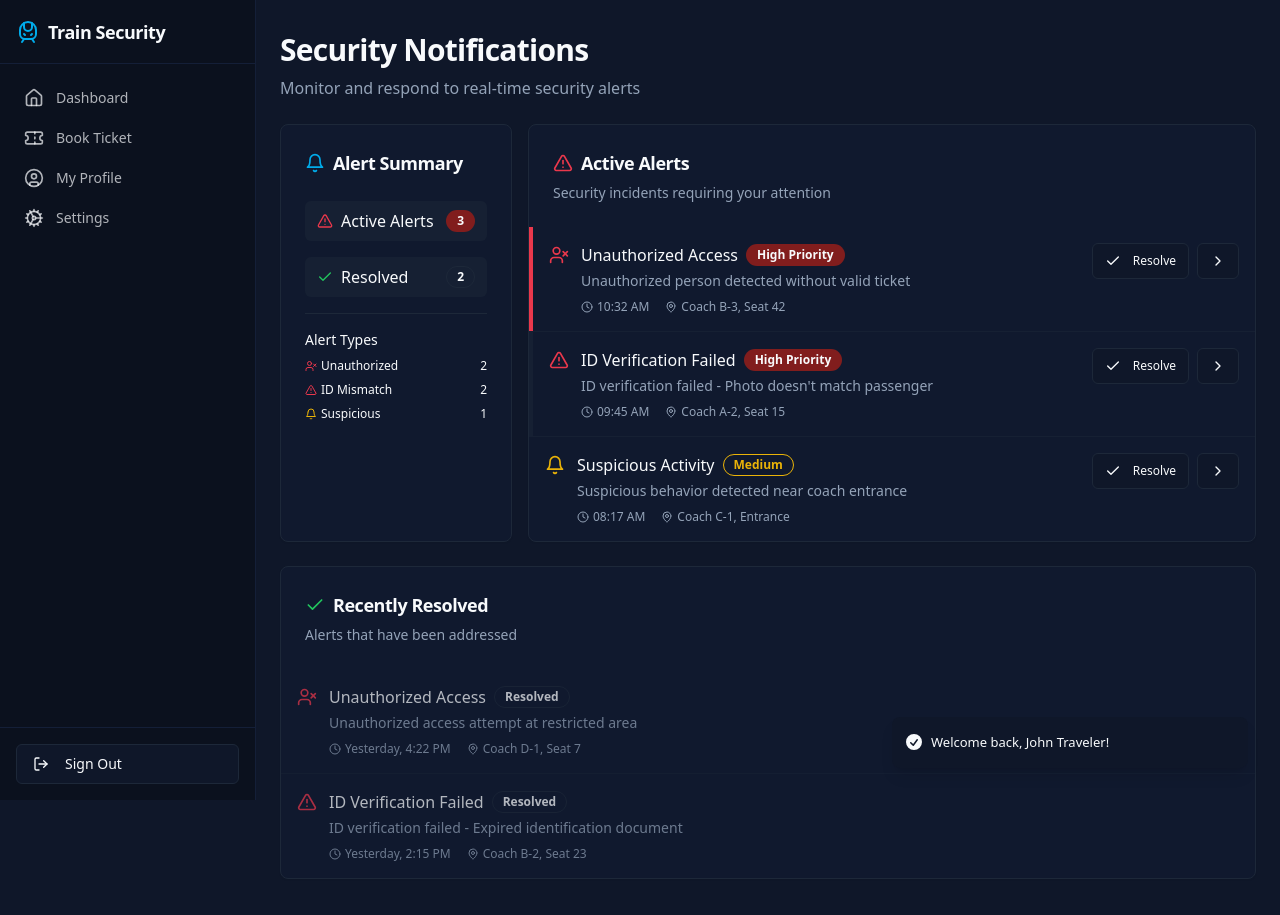
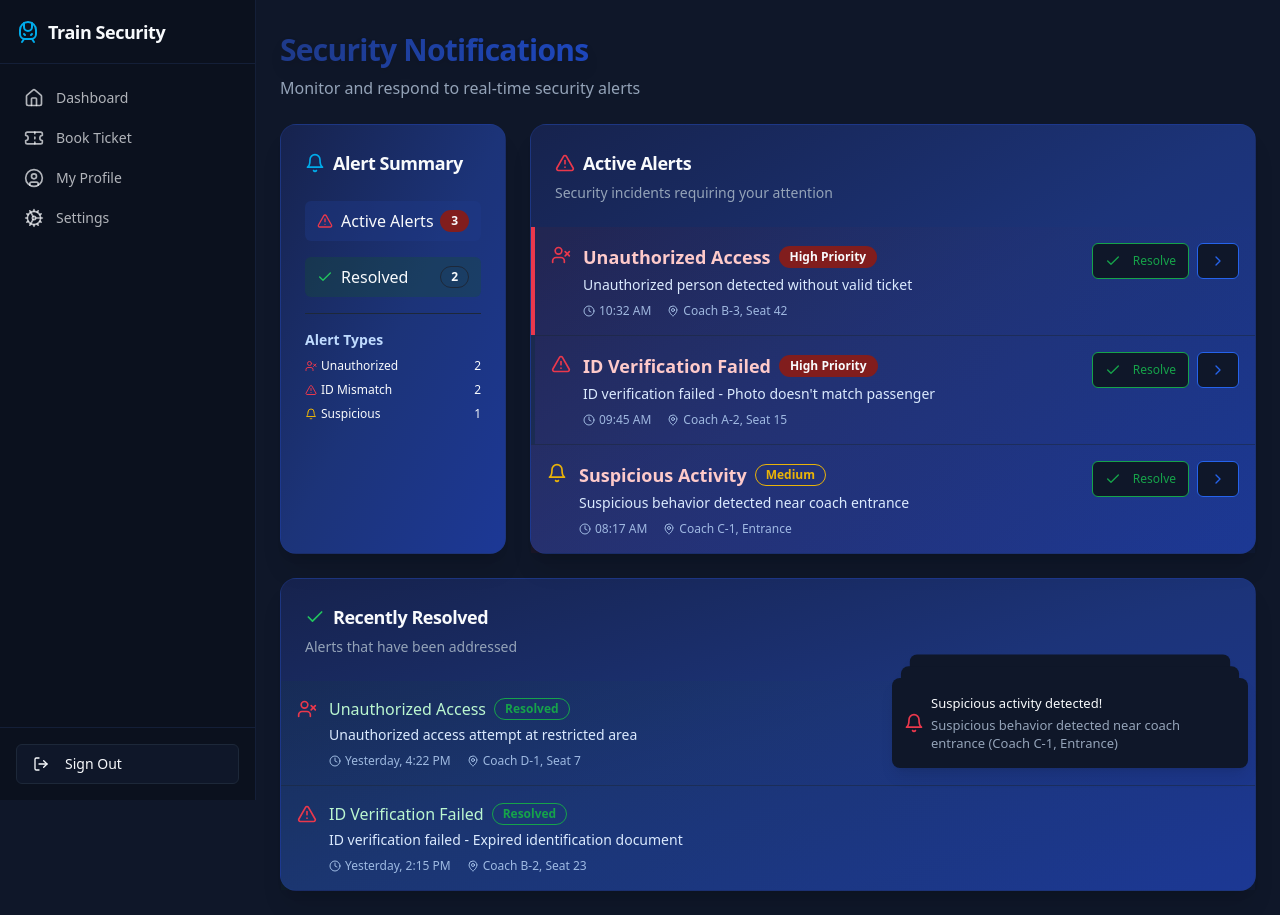
Before and after one commit to advay77/Train_guard, a React (Vite) app: page /notifications in a window 1280 px wide. Both pictures are taken after typing "name@example.com", "Sample123" into the empty fields and a click on the button "Sign In". Built offline with nearby package versions, Linux system fonts and the light colour scheme.

Commit message:
Advay dashboard

```diff
--- a/src/pages/LogsPage.tsx
+++ b/src/pages/LogsPage.tsx
@@ -1,4 +1,3 @@
-
 import React, { useState } from "react";
 import {
   Card,
@@ -23,6 +22,7 @@ import {
   Shield,
   UserX
 } from "lucide-react";
+import { useLocation, useNavigate } from "react-router-dom";
 
 // Mock security logs data
 const mockSecurityLogs = [
@@ -172,6 +172,21 @@ export function LogsPage() {
   const [searchQuery, setSearchQuery] = useState("");
   const [filterType, setFilterType] = useState("all");
   const [filterSeverity, setFilterSeverity] = useState("all");
+  const location = useLocation();
+  const navigate = useNavigate();
+
+  // Auto-filter if coming from dashboard with ?filter=unauthorized_access
+  React.useEffect(() => {
+    const params = new URLSearchParams(location.search);
+    const filter = params.get("filter");
+    if (filter) setFilterType(filter);
+  }, [location.search]);
+
+  // Summary counts
+  const totalLogs = mockSecurityLogs.length;
+  const unauthorizedCount = mockSecurityLogs.filter(l => l.type === "unauthorized_access").length;
+  const suspiciousCount = mockSecurityLogs.filter(l => l.type === "suspicious_activity").length;
+  const idMismatchCount = mockSecurityLogs.filter(l => l.type === "id_mismatch").length;
 
   // Filter security logs based on search and filters
   const filteredSecurityLogs = mockSecurityLogs.filter(log => {
@@ -233,12 +248,39 @@ export function LogsPage() {
   };
 
   return (
-    <div className="space-y-6">
-      <div className="flex flex-col space-y-2">
-        <h1 className="text-3xl font-bold tracking-tight">Security Logs</h1>
-        <p className="text-muted-foreground">
-          Review security incidents and access logs
-        </p>
+    <div className="space-y-6 px-2 sm:px-0">
+      <div className="flex flex-col sm:flex-row sm:items-center sm:justify-between gap-4">
+        <div>
+          <h1 className="text-3xl font-extrabold tracking-tight bg-gradient-to-r from-blue-900 via-blue-700 to-blue-500 bg-clip-text text-transparent drop-shadow-lg">
+            Security Logs
+          </h1>
+          <p className="text-muted-foreground text-base font-medium">
+            Review security incidents and access logs
+          </p>
+        </div>
+        <Button onClick={() => navigate("/SecurityDashboard")}
+          className="bg-blue-700 text-white font-semibold shadow hover:bg-blue-800 transition-all flex items-center gap-2 px-4 py-2 rounded-lg">
+          Back to Dashboard
+        </Button>
+      </div>
+      {/* Summary cards */}
+      <div className="grid grid-cols-1 sm:grid-cols-4 gap-4">
+        <div className="bg-gradient-to-br from-blue-900/20 to-blue-800/20 rounded-xl shadow p-4 flex flex-col items-center">
+          <span className="text-lg font-bold text-blue-800">{totalLogs}</span>
+          <span className="text-xs text-blue-900/80">Total Logs</span>
+        </div>
+        <div className="bg-gradient-to-br from-red-900/20 to-blue-800/20 rounded-xl shadow p-4 flex flex-col items-center">
+          <span className="text-lg font-bold text-red-700">{unauthorizedCount}</span>
+          <span className="text-xs text-red-900/80">Unauthorized</span>
+        </div>
+        <div className="bg-gradient-to-br from-yellow-900/20 to-blue-800/20 rounded-xl shadow p-4 flex flex-col items-center">
+          <span className="text-lg font-bold text-yellow-600">{idMismatchCount}</span>
+          <span className="text-xs text-yellow-900/80">ID Mismatch</span>
+        </div>
+        <div className="bg-gradient-to-br from-green-900/20 to-blue-800/20 rounded-xl shadow p-4 flex flex-col items-center">
+          <span className="text-lg font-bold text-green-700">{suspiciousCount}</span>
+          <span className="text-xs text-green-900/80">Suspicious</span>
+        </div>
       </div>
 
       <Card className="bg-card/70">
@@ -332,7 +374,7 @@ export function LogsPage() {
                         filteredSecurityLogs.map(log => (
                           <tr
                             key={log.id}
-                            className="border-b transition-colors hover:bg-secondary/20"
+                            className={`border-b transition-colors hover:bg-blue-900/10 ${filterType === 'unauthorized_access' && log.type === 'unauthorized_access' ? 'bg-red-900/10 font-bold' : ''}`}
                           >
                             <td className="p-4 align-middle">
                               <div className="flex flex-col">
--- a/src/pages/NotificationsPage.tsx
+++ b/src/pages/NotificationsPage.tsx
@@ -1,4 +1,3 @@
-
 import React, { useState } from "react";
 import {
   Card,
@@ -19,6 +18,7 @@ import {
   MapPin,
   UserX
 } from "lucide-react";
+import { toast } from "sonner";
 
 // Mock data for alerts
 const mockAlerts = [
@@ -71,6 +71,7 @@ const mockAlerts = [
 
 export function NotificationsPage() {
   const [alerts, setAlerts] = useState(mockAlerts);
+  const [shownAlertIds, setShownAlertIds] = useState<string[]>([]);
 
   const handleResolveAlert = (alertId: string) => {
     setAlerts(prevAlerts =>
@@ -80,7 +81,30 @@ export function NotificationsPage() {
           : alert
       )
     );
+    toast.success("Alert marked as resolved.");
   };
+
+  // Show toast for new active alerts only
+  React.useEffect(() => {
+    const newActive = alerts.filter(a => a.status === "active" && !shownAlertIds.includes(a.id));
+    if (newActive.length > 0) {
+      newActive.forEach(alert => {
+        toast(
+          alert.type === "unauthorized"
+            ? "Unauthorized person detected!"
+            : alert.type === "match_failed"
+              ? "ID verification failed!"
+              : "Suspicious activity detected!",
+          {
+            description: `${alert.description} (${alert.location})`,
+            duration: 5000,
+            icon: <Bell className="h-5 w-5 text-alert" />,
+          }
+        );
+      });
+      setShownAlertIds(prev => [...prev, ...newActive.map(a => a.id)]);
+    }
+  }, [alerts, shownAlertIds]);
 
   const activeAlerts = alerts.filter(alert => alert.status === "active");
   const resolvedAlerts = alerts.filter(alert => alert.status === "resolved");
@@ -110,16 +134,17 @@ export function NotificationsPage() {
   };
 
   return (
-    <div className="space-y-6">
+    <div className="space-y-6 px-2 sm:px-0">
       <div className="flex flex-col space-y-2">
-        <h1 className="text-3xl font-bold tracking-tight">Security Notifications</h1>
-        <p className="text-muted-foreground">
+        <h1 className="text-3xl font-extrabold tracking-tight bg-gradient-to-r from-blue-900 via-blue-700 to-blue-500 bg-clip-text text-transparent drop-shadow-lg">
+          Security Notifications
+        </h1>
+        <p className="text-muted-foreground text-base font-medium">
           Monitor and respond to real-time security alerts
         </p>
       </div>
-
-      <div className="grid grid-cols-1 md:grid-cols-4 gap-4">
-        <Card className="md:col-span-1 bg-card/70">
+      <div className="grid grid-cols-1 md:grid-cols-4 gap-6">
+        <Card className="md:col-span-1 bg-gradient-to-br from-blue-950/80 via-blue-900/80 to-blue-800/80 rounded-2xl shadow-xl border border-blue-900/40">
           <CardHeader>
             <CardTitle className="flex items-center text-lg">
               <Bell className="h-5 w-5 mr-2 text-primary" />
@@ -127,26 +152,23 @@ export function NotificationsPage() {
             </CardTitle>
           </CardHeader>
           <CardContent className="space-y-4">
-            <div className="flex items-center justify-between py-2 px-3 bg-secondary/50 rounded-md">
+            <div className="flex items-center justify-between py-2 px-3 bg-blue-900/40 rounded-md">
               <div className="flex items-center">
                 <AlertTriangle className="h-4 w-4 mr-2 text-alert" />
                 <span>Active Alerts</span>
               </div>
               <Badge variant="destructive">{activeAlerts.length}</Badge>
             </div>
-
-            <div className="flex items-center justify-between py-2 px-3 bg-secondary/50 rounded-md">
+            <div className="flex items-center justify-between py-2 px-3 bg-green-900/30 rounded-md">
               <div className="flex items-center">
                 <Check className="h-4 w-4 mr-2 text-success" />
                 <span>Resolved</span>
               </div>
               <Badge variant="outline">{resolvedAlerts.length}</Badge>
             </div>
-
             <Separator />
-
             <div className="space-y-2">
-              <h3 className="text-sm font-medium">Alert Types</h3>
+              <h3 className="text-sm font-semibold text-blue-200">Alert Types</h3>
               <div className="grid grid-cols-1 gap-2 text-xs">
                 <div className="flex items-center justify-between">
                   <div className="flex items-center">
@@ -155,7 +177,6 @@ export function NotificationsPage() {
                   </div>
                   <span>{alerts.filter(a => a.type === "unauthorized").length}</span>
                 </div>
-
                 <div className="flex items-center justify-between">
                   <div className="flex items-center">
                     <AlertTriangle className="h-3 w-3 mr-1 text-alert" />
@@ -163,7 +184,6 @@ export function NotificationsPage() {
                   </div>
                   <span>{alerts.filter(a => a.type === "match_failed").length}</span>
                 </div>
-
                 <div className="flex items-center justify-between">
                   <div className="flex items-center">
                     <Bell className="h-3 w-3 mr-1 text-yellow-500" />
@@ -175,8 +195,7 @@ export function NotificationsPage() {
             </div>
           </CardContent>
         </Card>
-
-        <Card className="md:col-span-3 bg-card/70">
+        <Card className="md:col-span-3 bg-gradient-to-br from-blue-950/80 via-blue-900/80 to-blue-800/80 rounded-2xl shadow-xl border border-blue-900/40">
           <CardHeader>
             <CardTitle className="flex items-center text-lg">
               <AlertTriangle className="h-5 w-5 mr-2 text-alert" />
@@ -189,10 +208,11 @@ export function NotificationsPage() {
           <CardContent className="p-0">
             {activeAlerts.length > 0 ? (
               <div className="divide-y divide-border/50">
-                {activeAlerts.map(alert => (
+                {activeAlerts.map((alert, idx) => (
                   <div
                     key={alert.id}
-                    className={`p-4 hover:bg-secondary/30 transition-colors ${alert.priority === 'high' ? 'border-l-4 border-alert' : ''}`}
+                    className={`p-4 animate-pop-in bg-gradient-to-r from-red-900/10 to-blue-900/10 hover:bg-blue-900/20 transition-colors ${alert.priority === 'high' ? 'border-l-4 border-alert' : ''}`}
+                    style={{ animationDelay: `${idx * 80}ms` }}
                   >
                     <div className="flex items-start justify-between">
                       <div className="flex items-start space-x-3">
@@ -201,7 +221,7 @@ export function NotificationsPage() {
                         </div>
                         <div>
                           <div className="flex items-center space-x-2">
-                            <h3 className="font-medium">
+                            <h3 className="font-semibold text-lg text-red-200">
                               {alert.type === "unauthorized"
                                 ? "Unauthorized Access"
                                 : alert.type === "match_failed"
@@ -210,15 +230,15 @@ export function NotificationsPage() {
                             </h3>
                             {renderPriorityBadge(alert.priority)}
                           </div>
-                          <p className="text-sm text-muted-foreground mt-1">
+                          <p className="text-sm text-blue-100 mt-1">
                             {alert.description}
                           </p>
                           <div className="flex items-center space-x-4 mt-2 text-xs">
-                            <div className="flex items-center text-muted-foreground">
+                            <div className="flex items-center text-blue-200/80">
                               <Clock className="h-3 w-3 mr-1" />
                               {alert.timestamp}
                             </div>
-                            <div className="flex items-center text-muted-foreground">
+                            <div className="flex items-center text-blue-200/80">
                               <MapPin className="h-3 w-3 mr-1" />
                               {alert.location}
                             </div>
@@ -229,7 +249,7 @@ export function NotificationsPage() {
                         <Button
                           variant="outline"
                           size="sm"
-                          className="text-xs"
+                          className="text-xs border-green-600 text-green-600 hover:bg-green-600/10"
                           onClick={() => handleResolveAlert(alert.id)}
                         >
                           <Check className="h-3 w-3 mr-1" />
@@ -238,7 +258,7 @@ export function NotificationsPage() {
                         <Button
                           variant="outline"
                           size="sm"
-                          className="text-xs"
+                          className="text-xs border-blue-600 text-blue-600 hover:bg-blue-600/10"
                         >
                           <ChevronRight className="h-3 w-3" />
                         </Button>
@@ -259,8 +279,7 @@ export function NotificationsPage() {
           </CardContent>
         </Card>
       </div>
-
-      <Card className="bg-card/70">
+      <Card className="bg-gradient-to-br from-blue-950/80 via-blue-900/80 to-blue-800/80 rounded-2xl shadow-xl border border-blue-900/40">
         <CardHeader>
           <CardTitle className="flex items-center text-lg">
             <Check className="h-5 w-5 mr-2 text-success" />
@@ -272,10 +291,11 @@ export function NotificationsPage() {
         </CardHeader>
         <CardContent className="p-0">
           <div className="divide-y divide-border/50">
-            {resolvedAlerts.map(alert => (
+            {resolvedAlerts.map((alert, idx) => (
               <div
                 key={alert.id}
-                className="p-4 hover:bg-secondary/30 transition-colors opacity-70"
+                className="p-4 animate-fade-in bg-gradient-to-r from-green-900/10 to-blue-900/10 hover:bg-blue-900/20 transition-colors opacity-80"
+                style={{ animationDelay: `${idx * 60}ms` }}
               >
                 <div className="flex items-start justify-between">
                   <div className="flex items-start space-x-3">
@@ -284,24 +304,24 @@ export function NotificationsPage() {
                     </div>
                     <div>
                       <div className="flex items-center space-x-2">
-                        <h3 className="font-medium">
+                        <h3 className="font-medium text-green-200">
                           {alert.type === "unauthorized"
                             ? "Unauthorized Access"
                             : alert.type === "match_failed"
                               ? "ID Verification Failed"
                               : "Suspicious Activity"}
                         </h3>
-                        <Badge variant="outline">Resolved</Badge>
+                        <Badge variant="outline" className="border-green-600 text-green-600">Resolved</Badge>
                       </div>
-                      <p className="text-sm text-muted-foreground mt-1">
+                      <p className="text-sm text-blue-100 mt-1">
                         {alert.description}
                       </p>
                       <div className="flex items-center space-x-4 mt-2 text-xs">
-                        <div className="flex items-center text-muted-foreground">
+                        <div className="flex items-center text-blue-200/80">
                           <Clock className="h-3 w-3 mr-1" />
                           {alert.timestamp}
                         </div>
-                        <div className="flex items-center text-muted-foreground">
+                        <div className="flex items-center text-blue-200/80">
                           <MapPin className="h-3 w-3 mr-1" />
                           {alert.location}
                         </div>
@@ -314,6 +334,12 @@ export function NotificationsPage() {
           </div>
         </CardContent>
       </Card>
+      <style>{`
+        .animate-pop-in { animation: popIn 0.5s cubic-bezier(0.4,0,0.2,1) both; }
+        @keyframes popIn { from { opacity: 0; transform: scale(0.95) translateY(16px); } to { opacity: 1; transform: scale(1) translateY(0); } }
+        .animate-fade-in { animation: fadeIn 0.7s cubic-bezier(0.4,0,0.2,1) both; }
+        @keyframes fadeIn { from { opacity: 0; transform: translateY(16px); } to { opacity: 1; transform: none; } }
+      `}</style>
     </div>
   );
 }
--- a/src/pages/SecurityDashboard.tsx
+++ b/src/pages/SecurityDashboard.tsx
@@ -9,25 +9,84 @@ import { useAuth } from "@/contexts/AuthContext";
 export function SecurityDashboard() {
   const { user } = useAuth();
 
+  // Example stats (replace with real data if available)
+  const todayAlerts = 5;
+  const enrolledFaces = 18;
+
   return (
-    <div className="space-y-6">
-      <div className="flex flex-col space-y-2">
-        <h1 className="text-3xl font-bold tracking-tight">
+    <div className="space-y-8 px-2 sm:px-0">
+      {/* IRCTC-style header */}
+      <div className="flex flex-col sm:flex-row sm:items-center sm:justify-between gap-4">
+        <div className="flex items-center gap-4">
+          <img src="/placeholder.svg" alt="IRCTC Logo" className="h-12 w-12 rounded-full bg-white/80 shadow border border-blue-900/30" />
+          <div>
+            <h1 className="text-3xl font-extrabold tracking-tight bg-gradient-to-r from-blue-900 via-blue-700 to-blue-500 bg-clip-text text-transparent drop-shadow-lg">
               Security Dashboard
             </h1>
-        <p className="text-muted-foreground">
+            <p className="text-muted-foreground text-base font-medium">
               Monitor and manage train security using facial recognition
             </p>
           </div>
+        </div>
+        <div className="flex gap-2">
+          <a href="/logs?filter=unauthorized_access" className="px-4 py-2 rounded-lg bg-blue-700 text-white font-semibold shadow hover:bg-blue-800 transition-all flex items-center gap-2">
+            <Camera className="h-4 w-4" />
+            View Logs
+          </a>
+        </div>
+      </div>
 
+      {/* Summary cards */}
+      <div className="grid grid-cols-1 sm:grid-cols-2 gap-4">
+        <div className="bg-gradient-to-br from-red-900/20 via-blue-900/20 to-blue-800/20 rounded-xl shadow p-5 flex items-center gap-4">
+          <div className="bg-red-600/20 rounded-full p-3">
+            <Camera className="h-8 w-8 text-red-600" />
+          </div>
+          <div>
+            <div className="text-2xl font-bold text-red-700">{todayAlerts}</div>
+            <div className="text-sm text-red-900/80 font-medium flex items-center gap-2">
+              Today's Security Alerts
+              <a href="/logs?filter=unauthorized_access" className="underline text-blue-700 hover:text-blue-900 text-xs">See Unauthorized</a>
+            </div>
+          </div>
+        </div>
+        <div className="bg-gradient-to-br from-green-900/20 via-blue-900/20 to-blue-800/20 rounded-xl shadow p-5 flex items-center gap-4">
+          <div className="bg-green-600/20 rounded-full p-3">
+            <Camera className="h-8 w-8 text-green-600" />
+          </div>
+          <div>
+            <div className="text-2xl font-bold text-green-700">{enrolledFaces}</div>
+            <div className="text-sm text-green-900/80 font-medium">Enrolled Faces</div>
+          </div>
+        </div>
+      </div>
+
+      {/* Info/Help section */}
+      <div className="bg-gradient-to-br from-blue-950/80 via-blue-900/80 to-blue-800/80 rounded-2xl shadow-xl border border-blue-900/40 p-6 flex flex-col md:flex-row gap-6 items-center">
+        <div className="flex-1">
           <Alert variant="default" className="bg-primary/10 border-primary/20">
             <Camera className="h-4 w-4 text-primary" />
             <AlertTitle>Enhanced Facial Recognition Active</AlertTitle>
             <AlertDescription>
-          This system uses a pre-trained ResNet model for accurate facial recognition.
-          You can enroll your own face in the system for testing.
+              This system uses a pre-trained ResNet model for accurate facial recognition.<br />
+              <span className="font-semibold">Tip:</span> You can enroll your own face in the system for testing.<br />
+              <span className="font-semibold">IRCTC Security:</span> All data is processed securely and only authorized personnel can access sensitive information.
             </AlertDescription>
           </Alert>
+        </div>
+        <div className="flex-1 flex flex-col gap-2">
+          <div className="bg-blue-900/30 rounded-lg p-4 text-blue-100 text-sm shadow">
+            <span className="font-bold text-blue-300">Need Help?</span><br />
+            For support, contact the IRCTC security team at <a href="mailto:support@irctc.co.in" className="underline text-blue-200">support@irctc.co.in</a> or call 139.
+          </div>
+          <div className="bg-blue-900/30 rounded-lg p-4 text-blue-100 text-sm shadow">
+            <span className="font-bold text-blue-300">Security Best Practices</span><br />
+            - Always verify alerts before taking action.<br />
+            - Regularly update enrolled personnel.<br />
+            - Report suspicious activity immediately.
+          </div>
+        </div>
+      </div>
 
       {/* Main Content */}
       <EnhancedFacialRecognition />
```
Lines whose indentation alone changed are shown as unchanged.
